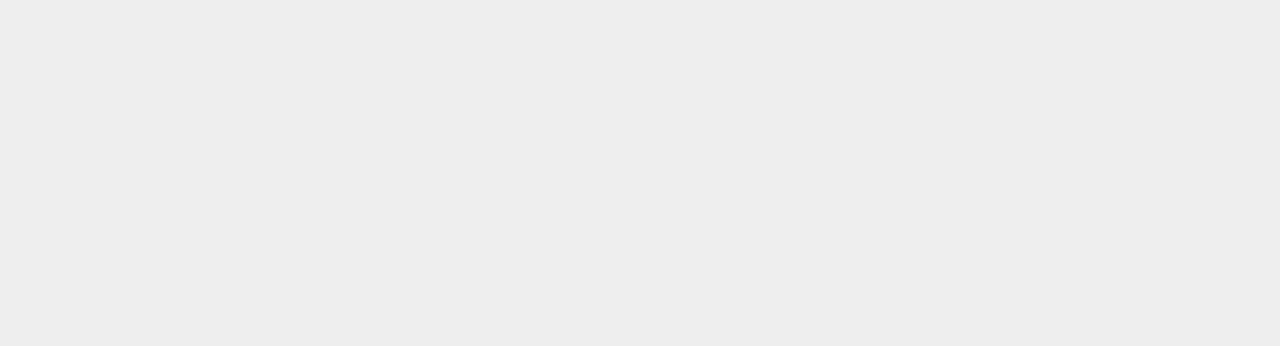
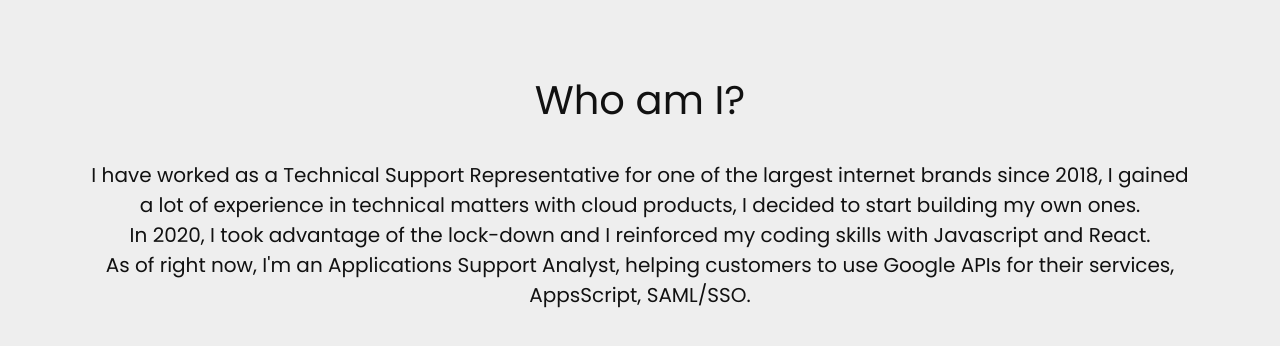
Before and after one commit to DavidSalomonDev/DevPortfolio, a React (Create React App) app: page / in a window 1280 px wide. Shown: the part 1120-1466 px from the top of the page. Before the commit the page ends 850 px from the top, so only its background shows below. Built offline with nearby package versions, Linux system fonts and the light colour scheme.

Commit message:
:art: add description (not yet done)

```diff
--- a/src/components/App.jsx
+++ b/src/components/App.jsx
@@ -1,6 +1,7 @@
 import '../styles/App.css'
 import Navbar from './Navbar'
 import Header from './Header'
+import Description from './Description'
 
 function App() {
 	return (
@@ -8,6 +9,7 @@ function App() {
 			<Navbar />
 			<main className='Sections-container'>
 				<Header />
+				<Description />
 			</main>
 		</div>
 	)
--- /dev/null
+++ b/src/components/Description.jsx
@@ -0,0 +1,27 @@
+import '../styles/Description.css'
+
+export default function Description() {
+	return (
+		<section className='Description' id = 'description'>
+			<h1 className='Description-title'>Who am I?</h1>
+			<div className='Description-wrapper'>
+				<div className='Description-info'>
+					<p>
+						I have worked as a Technical Support Representative for one of the largest internet brands since 2018, I gained
+						a lot of experience in technical matters with cloud products, I decided to start building my own ones.
+					</p>
+					<p>
+						In 2020, I took advantage of the lock-down and I reinforced my coding skills with Javascript and React.
+					</p>
+					<p>
+						As of right now, I'm an Applications Support Analyst, helping customers to use Google APIs for their services, AppsScript, SAML/SSO.
+					</p>
+			</div>
+			<div className='Description-tech'>
+
+			</div>
+			</div>
+
+		</section>
+	)
+}
--- a/src/components/Header.jsx
+++ b/src/components/Header.jsx
@@ -29,7 +29,7 @@ export default function Header() {
 					I am <span ref = {textRef}></span>
 				</h3>
 			</div>
-			<a href = '#portfolio'>
+			<a href = '#description'>
 				<img src = 'assets/down.png' alt = '' />
 			</a>
 		</header>
--- /dev/null
+++ b/src/styles/Description.css
@@ -0,0 +1,21 @@
+.Description{
+	display: flex;
+	margin-top: 10rem;
+	flex-direction: column;
+	align-items: center;
+	height: 90vh;
+	justify-content: center;
+}
+
+.Description-title{
+	font-size: 4rem;
+	margin-bottom: 3rem;
+}
+
+.Description-info p{
+	font-size: 2rem;
+}
+
+.Description-wrapper{
+	display: flex;
+}
--- a/src/styles/Header.css
+++ b/src/styles/Header.css
@@ -5,6 +5,11 @@
 
 .Header-pic {
 	width: 50%;
+}
+
+.Header-pic,
+.Header-description{
+	margin-top: -3rem;
 }
 
 .image-container {
```
